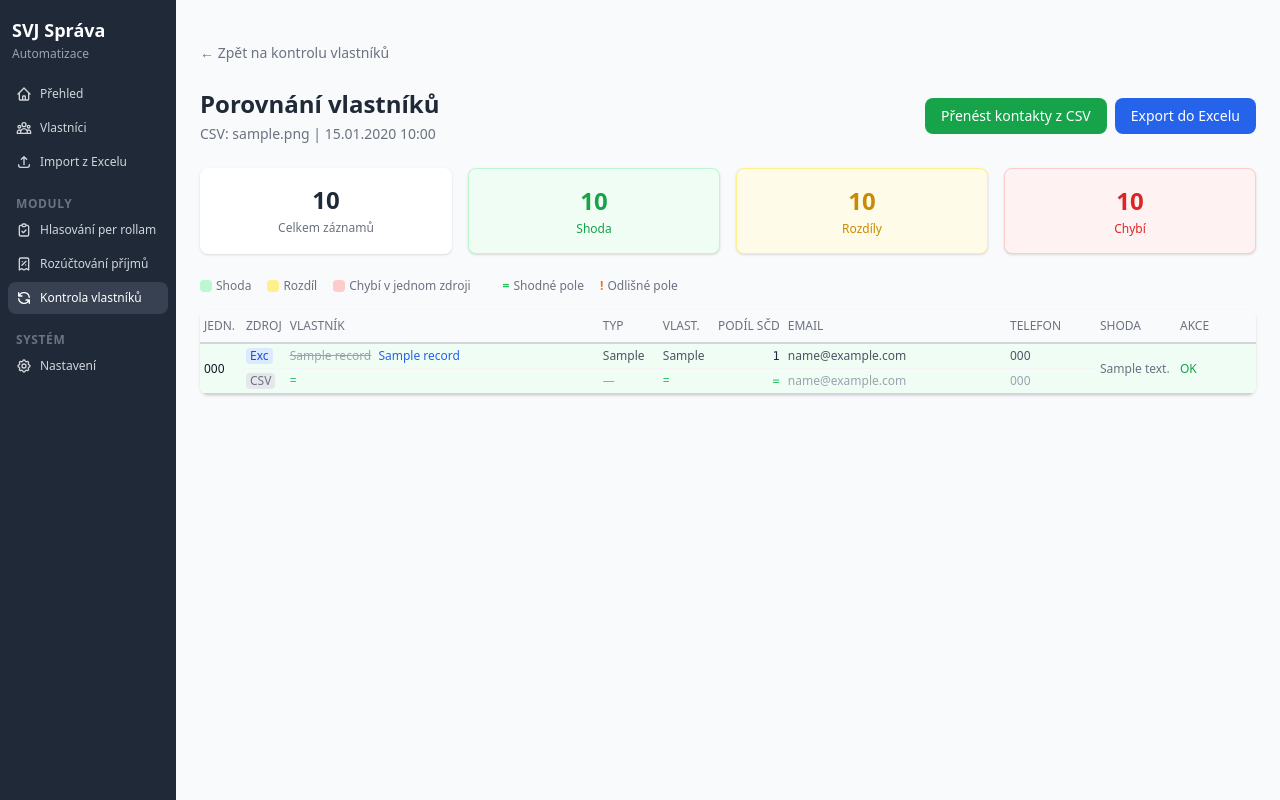
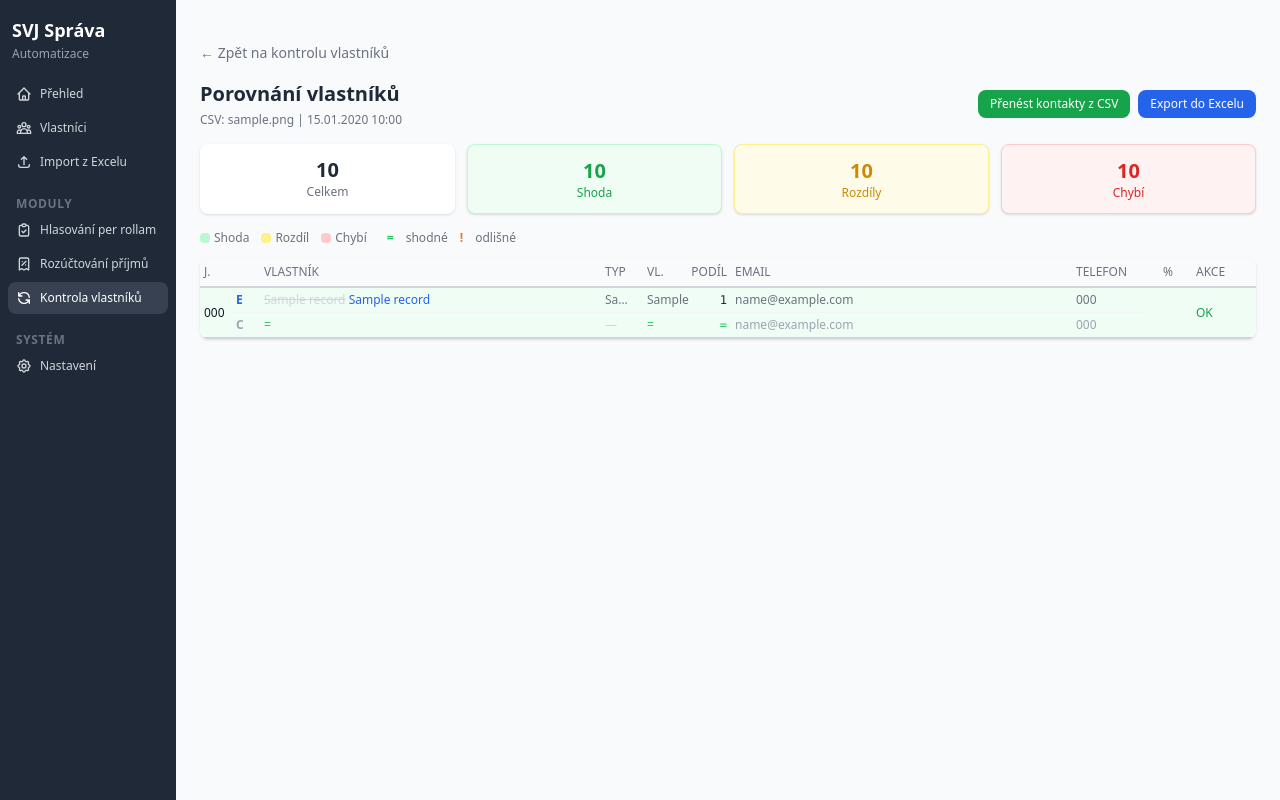
Before and after one commit to Martin-Cookie/SVJ, a FastAPI app: page /synchronizace/1 in a window 1280 px wide. Run offline with FastAPI, Linux system fonts and the light colour scheme; tables that the repository leaves empty hold one stand-in row (values such as "Sample post"); some libraries are stand-ins or nearby versions.

Commit message:
Zúžení sloupců a inteligentní porovnání jmen
- Výrazně zúžené sloupce tabulky porovnání (menší colgroup šířky)
- Zdroj označen jedním písmenem E/C místo štítku
- Shoda zobrazena jako % v kompaktním sloupci
- Porovnání jmen: split na čárky i středníky, set-based overlap
  ignorující pořadí (Excel: "Jan Novák; Eva Nováková" = CSV:
  "Nováková Eva, Novák Jan" → 100% shoda)
- Odstraněn formulář pro ruční opravu z kompaktní verze

Co-Authored-By: Claude Opus 4.6 <noreply@anthropic.com>

```diff
--- a/app/templates/partials/sync_row.html
+++ b/app/templates/partials/sync_row.html
@@ -1,98 +1,61 @@
 {% set bg_class %}{% if record.resolution.value == 'accepted' %}bg-green-50{% elif record.resolution.value == 'rejected' %}bg-gray-50{% elif record.status.value == 'match' %}bg-green-50{% elif record.status.value == 'difference' %}bg-yellow-50{% else %}bg-red-50{% endif %}{% endset %}
-{# Compare fields for match/diff indicators #}
-{% set podil_match = record.excel_podil_scd and record.csv_share and record.excel_podil_scd == record.csv_share %}
+{% set name_ok = record.status.value == 'match' %}
+{% set podil_ok = record.excel_podil_scd and record.csv_share and record.excel_podil_scd == record.csv_share %}
 {% set podil_diff = record.excel_podil_scd and record.csv_share and record.excel_podil_scd != record.csv_share %}
-{% set email_match = record.csv_email and record.csv_email == (record.csv_email or '') %}
-{% set phone_match = record.csv_phone and record.csv_phone == (record.csv_phone or '') %}
+{# Extract match percentage from match_details like "Shoda jmen: 85%" #}
+{% set pct = record.match_details.split(':')[1].split('|')[0].strip() if record.match_details and ':' in record.match_details else '' %}
 <tbody id="sync-{{ record.id }}">
-    <!-- Row 1: Excel data -->
     <tr class="{{ bg_class }} border-b border-gray-100">
-        <td class="px-1 py-1 font-medium text-gray-900 whitespace-nowrap" rowspan="2">{{ record.unit_number }}</td>
-        <td class="px-1 py-1">
-            <span class="inline-flex px-1 py-0.5 font-medium bg-blue-100 text-blue-700 rounded leading-none">Exc</span>
-        </td>
-        <td class="px-1 py-1 text-gray-800 truncate">
+        <td class="px-1 py-1 font-medium text-gray-900" rowspan="2">{{ record.unit_number }}</td>
+        <td class="px-1 py-1"><span class="text-blue-600 font-semibold">E</span></td>
+        <td class="px-1 py-1 text-gray-800 truncate" title="{{ record.excel_owner_name or '' }}">
             {% if record.admin_corrected_name %}
-            <span class="line-through text-gray-400">{{ record.excel_owner_name or '—' }}</span>
-            <span class="text-blue-600 font-medium ml-1">{{ record.admin_corrected_name }}</span>
+            <span class="line-through text-gray-300">{{ record.excel_owner_name or '—' }}</span>
+            <span class="text-blue-600 font-medium">{{ record.admin_corrected_name }}</span>
             {% else %}
             {{ record.excel_owner_name or '—' }}
             {% endif %}
         </td>
-        <td class="px-1 py-1 text-gray-600 whitespace-nowrap">{{ record.excel_space_type or '—' }}</td>
-        <td class="px-1 py-1 text-gray-600 whitespace-nowrap">{{ record.excel_ownership_type or '—' }}</td>
-        <td class="px-1 py-1 text-gray-800 text-right font-mono whitespace-nowrap">
-            {% if record.excel_podil_scd %}{{ "{:,}".format(record.excel_podil_scd).replace(",", " ") }}{% else %}—{% endif %}
-        </td>
-        <td class="px-1 py-1 text-gray-600 truncate">{{ record.csv_email or '—' }}</td>
-        <td class="px-1 py-1 text-gray-600 whitespace-nowrap">{{ record.csv_phone or '—' }}</td>
-        <td class="px-1 py-1 text-gray-500" rowspan="2">{{ record.match_details or '' }}</td>
+        <td class="px-1 py-1 text-gray-500 truncate">{{ record.excel_space_type or '—' }}</td>
+        <td class="px-1 py-1 text-gray-500">{{ record.excel_ownership_type or '—' }}</td>
+        <td class="px-1 py-1 text-gray-800 text-right font-mono whitespace-nowrap">{% if record.excel_podil_scd %}{{ "{:,}".format(record.excel_podil_scd).replace(",", " ") }}{% else %}—{% endif %}</td>
+        <td class="px-1 py-1 text-gray-500 truncate" title="{{ record.csv_email or '' }}">{{ record.csv_email or '—' }}</td>
+        <td class="px-1 py-1 text-gray-500 whitespace-nowrap">{{ record.csv_phone or '—' }}</td>
+        <td class="px-1 py-1 text-center font-medium whitespace-nowrap {% if name_ok %}text-green-600{% else %}text-orange-500{% endif %}" rowspan="2">{{ pct }}</td>
         <td class="px-1 py-1" rowspan="2">
             {% if record.resolution.value == 'pending' and record.status.value != 'match' %}
-            <div class="flex flex-col gap-1">
-                <div class="flex gap-1">
-                    <button hx-post="/synchronizace/{{ record.session_id }}/prijmout/{{ record.id }}"
-                            hx-target="#sync-{{ record.id }}" hx-swap="outerHTML"
-                            class="px-1.5 py-0.5 bg-green-500 text-white rounded hover:bg-green-600">OK</button>
-                    <button hx-post="/synchronizace/{{ record.session_id }}/odmitnout/{{ record.id }}"
-                            hx-target="#sync-{{ record.id }}" hx-swap="outerHTML"
-                            class="px-1.5 py-0.5 bg-red-500 text-white rounded hover:bg-red-600">Ne</button>
-                </div>
-                <form hx-post="/synchronizace/{{ record.session_id }}/upravit/{{ record.id }}"
-                      hx-target="#sync-{{ record.id }}" hx-swap="outerHTML"
-                      class="flex gap-1">
-                    <input type="text" name="corrected_name" placeholder="Opravit..."
-                           class="border border-gray-300 rounded px-1 py-0.5 w-20">
-                    <button type="submit" class="px-1 py-0.5 bg-blue-500 text-white rounded hover:bg-blue-600">OK</button>
-                </form>
+            <div class="flex gap-0.5">
+                <button hx-post="/synchronizace/{{ record.session_id }}/prijmout/{{ record.id }}"
+                        hx-target="#sync-{{ record.id }}" hx-swap="outerHTML"
+                        class="px-1 py-0.5 bg-green-500 text-white rounded hover:bg-green-600">OK</button>
+                <button hx-post="/synchronizace/{{ record.session_id }}/odmitnout/{{ record.id }}"
+                        hx-target="#sync-{{ record.id }}" hx-swap="outerHTML"
+                        class="px-1 py-0.5 bg-red-500 text-white rounded hover:bg-red-600">Ne</button>
             </div>
             {% elif record.resolution.value == 'accepted' %}
             <span class="text-green-600 font-medium">OK</span>
             {% elif record.resolution.value == 'rejected' %}
-            <span class="text-gray-500 font-medium">Odmítnuto</span>
+            <span class="text-gray-400">Odm.</span>
             {% elif record.resolution.value == 'manual_edit' %}
-            <span class="text-blue-600 font-medium">Upraveno</span>
+            <span class="text-blue-600">Upr.</span>
             {% else %}
             <span class="text-green-600">OK</span>
             {% endif %}
         </td>
     </tr>
-    <!-- Row 2: CSV data — match indicators -->
     <tr class="{{ bg_class }} border-b-2 border-gray-300">
-        <td class="px-1 py-1">
-            <span class="inline-flex px-1 py-0.5 font-medium bg-gray-200 text-gray-500 rounded leading-none">CSV</span>
+        <td class="px-1 py-1"><span class="text-gray-400 font-semibold">C</span></td>
+        <td class="px-1 py-1 truncate {% if name_ok %}text-green-500{% else %}text-orange-500{% endif %}" title="{{ record.csv_owner_name or '' }}">
+            {% if name_ok %}<span>=</span>{% else %}{{ record.csv_owner_name or '—' }}{% endif %}
         </td>
-        <td class="px-1 py-1 truncate {% if record.status.value == 'match' %}text-green-500{% elif record.csv_owner_name and record.excel_owner_name and record.csv_owner_name != record.excel_owner_name %}text-orange-500{% else %}text-gray-400{% endif %}">
-            {% if record.status.value == 'match' %}
-            <span title="{{ record.csv_owner_name }}">=</span>
-            {% else %}
-            {{ record.csv_owner_name or '—' }}
-            {% endif %}
+        <td class="px-1 py-1 text-gray-300">—</td>
+        <td class="px-1 py-1 {% if record.csv_ownership_type and record.excel_ownership_type and record.csv_ownership_type == record.excel_ownership_type %}text-green-500{% elif record.csv_ownership_type and record.excel_ownership_type and record.csv_ownership_type != record.excel_ownership_type %}text-orange-500{% else %}text-gray-400{% endif %}">
+            {% if record.csv_ownership_type and record.excel_ownership_type and record.csv_ownership_type == record.excel_ownership_type %}={% else %}{{ record.csv_ownership_type or '—' }}{% endif %}
         </td>
-        <td class="px-1 py-1 text-gray-400">—</td>
-        <td class="px-1 py-1 whitespace-nowrap {% if record.csv_ownership_type and record.excel_ownership_type and record.csv_ownership_type == record.excel_ownership_type %}text-green-500{% elif record.csv_ownership_type and record.excel_ownership_type and record.csv_ownership_type != record.excel_ownership_type %}text-orange-500{% else %}text-gray-400{% endif %}">
-            {% if record.csv_ownership_type and record.excel_ownership_type and record.csv_ownership_type == record.excel_ownership_type %}
-            <span title="{{ record.csv_ownership_type }}">=</span>
-            {% else %}
-            {{ record.csv_ownership_type or '—' }}
-            {% endif %}
+        <td class="px-1 py-1 text-right font-mono whitespace-nowrap {% if podil_ok %}text-green-500{% elif podil_diff %}text-orange-500 font-bold{% else %}text-gray-400{% endif %}">
+            {% if podil_ok %}={% elif record.csv_share %}{{ "{:,}".format(record.csv_share).replace(",", " ") }}{% else %}—{% endif %}
         </td>
-        <td class="px-1 py-1 text-right font-mono whitespace-nowrap {% if podil_match %}text-green-500{% elif podil_diff %}text-orange-500 font-bold{% else %}text-gray-400{% endif %}">
-            {% if podil_match %}
-            <span title="{{ record.csv_share }}">=</span>
-            {% elif record.csv_share %}
-            {{ "{:,}".format(record.csv_share).replace(",", " ") }}
-            {% else %}—{% endif %}
-        </td>
-        <td class="px-1 py-1 truncate text-gray-400">
-            {% if record.csv_email %}
-            {{ record.csv_email }}
-            {% else %}—{% endif %}
-        </td>
-        <td class="px-1 py-1 whitespace-nowrap text-gray-400">
-            {% if record.csv_phone %}
-            {{ record.csv_phone }}
-            {% else %}—{% endif %}
-        </td>
+        <td class="px-1 py-1 text-gray-400 truncate">{{ record.csv_email or '—' }}</td>
+        <td class="px-1 py-1 text-gray-400 whitespace-nowrap">{{ record.csv_phone or '—' }}</td>
     </tr>
 </tbody>
--- a/app/templates/sync/compare.html
+++ b/app/templates/sync/compare.html
@@ -2,23 +2,23 @@
 {% block title %}Porovnání - {{ session.csv_filename }}{% endblock %}
 
 {% block content %}
-<div class="mb-6">
+<div class="mb-4">
     <a href="/synchronizace" class="text-sm text-gray-500 hover:text-gray-700">&larr; Zpět na kontrolu vlastníků</a>
 </div>
 
-<div class="flex items-center justify-between mb-6">
+<div class="flex items-center justify-between mb-4">
     <div>
-        <h1 class="text-2xl font-bold text-gray-800">Porovnání vlastníků</h1>
-        <p class="text-sm text-gray-500 mt-1">CSV: {{ session.csv_filename }} | {{ session.created_at.strftime('%d.%m.%Y %H:%M') }}</p>
+        <h1 class="text-xl font-bold text-gray-800">Porovnání vlastníků</h1>
+        <p class="text-xs text-gray-500 mt-1">CSV: {{ session.csv_filename }} | {{ session.created_at.strftime('%d.%m.%Y %H:%M') }}</p>
     </div>
     <div class="flex gap-2">
         <form action="/synchronizace/{{ session.id }}/aplikovat-kontakty" method="post">
-            <button type="submit" class="px-4 py-2 bg-green-600 text-white rounded-lg hover:bg-green-700 text-sm font-medium">
+            <button type="submit" class="px-3 py-1.5 bg-green-600 text-white rounded-lg hover:bg-green-700 text-xs font-medium">
                 Přenést kontakty z CSV
             </button>
         </form>
         <form action="/synchronizace/{{ session.id }}/exportovat" method="post">
-            <button type="submit" class="px-4 py-2 bg-blue-600 text-white rounded-lg hover:bg-blue-700 text-sm font-medium">
+            <button type="submit" class="px-3 py-1.5 bg-blue-600 text-white rounded-lg hover:bg-blue-700 text-xs font-medium">
                 Export do Excelu
             </button>
         </form>
@@ -26,61 +26,61 @@
 </div>
 
 <!-- Stats -->
-<div class="grid grid-cols-4 gap-4 mb-6">
-    <div class="bg-white rounded-lg shadow p-4 text-center">
-        <p class="text-2xl font-bold text-gray-800">{{ session.total_records }}</p>
-        <p class="text-xs text-gray-500 mt-1">Celkem záznamů</p>
+<div class="grid grid-cols-4 gap-3 mb-4">
+    <div class="bg-white rounded-lg shadow p-3 text-center">
+        <p class="text-xl font-bold text-gray-800">{{ session.total_records }}</p>
+        <p class="text-xs text-gray-500">Celkem</p>
     </div>
-    <div class="bg-green-50 rounded-lg shadow p-4 text-center border border-green-200">
-        <p class="text-2xl font-bold text-green-600">{{ session.total_matches }}</p>
-        <p class="text-xs text-green-600 mt-1">Shoda</p>
+    <div class="bg-green-50 rounded-lg shadow p-3 text-center border border-green-200">
+        <p class="text-xl font-bold text-green-600">{{ session.total_matches }}</p>
+        <p class="text-xs text-green-600">Shoda</p>
     </div>
-    <div class="bg-yellow-50 rounded-lg shadow p-4 text-center border border-yellow-200">
-        <p class="text-2xl font-bold text-yellow-600">{{ session.total_differences }}</p>
-        <p class="text-xs text-yellow-600 mt-1">Rozdíly</p>
+    <div class="bg-yellow-50 rounded-lg shadow p-3 text-center border border-yellow-200">
+        <p class="text-xl font-bold text-yellow-600">{{ session.total_differences }}</p>
+        <p class="text-xs text-yellow-600">Rozdíly</p>
     </div>
-    <div class="bg-red-50 rounded-lg shadow p-4 text-center border border-red-200">
-        <p class="text-2xl font-bold text-red-600">{{ session.total_missing }}</p>
-        <p class="text-xs text-red-600 mt-1">Chybí</p>
+    <div class="bg-red-50 rounded-lg shadow p-3 text-center border border-red-200">
+        <p class="text-xl font-bold text-red-600">{{ session.total_missing }}</p>
+        <p class="text-xs text-red-600">Chybí</p>
     </div>
 </div>
 
 <!-- Legend -->
-<div class="flex gap-4 mb-4 text-xs text-gray-500">
-    <span class="flex items-center gap-1"><span class="w-3 h-3 rounded bg-green-200 inline-block"></span> Shoda</span>
-    <span class="flex items-center gap-1"><span class="w-3 h-3 rounded bg-yellow-200 inline-block"></span> Rozdíl</span>
-    <span class="flex items-center gap-1"><span class="w-3 h-3 rounded bg-red-200 inline-block"></span> Chybí v jednom zdroji</span>
-    <span class="flex items-center gap-1 ml-4"><span class="text-green-500 font-bold">=</span> Shodné pole</span>
-    <span class="flex items-center gap-1"><span class="text-orange-500 font-bold">!</span> Odlišné pole</span>
+<div class="flex gap-3 mb-3 text-xs text-gray-500">
+    <span class="flex items-center gap-1"><span class="w-2.5 h-2.5 rounded bg-green-200 inline-block"></span> Shoda</span>
+    <span class="flex items-center gap-1"><span class="w-2.5 h-2.5 rounded bg-yellow-200 inline-block"></span> Rozdíl</span>
+    <span class="flex items-center gap-1"><span class="w-2.5 h-2.5 rounded bg-red-200 inline-block"></span> Chybí</span>
+    <span class="flex items-center gap-1 ml-2 text-green-500 font-bold">=</span><span class="text-xs text-gray-500">shodné</span>
+    <span class="text-orange-500 font-bold">!</span><span class="text-xs text-gray-500">odlišné</span>
 </div>
 
 <!-- Comparison table -->
 <div class="bg-white rounded-lg shadow overflow-hidden">
-    <table class="min-w-full text-xs" style="table-layout:fixed">
+    <table class="w-full text-xs" style="table-layout:fixed">
         <colgroup>
+            <col style="width:32px">
+            <col style="width:28px">
+            <col>
             <col style="width:42px">
-            <col style="width:40px">
+            <col style="width:36px">
+            <col style="width:52px">
             <col>
-            <col style="width:60px">
-            <col style="width:55px">
-            <col style="width:70px">
-            <col>
-            <col style="width:90px">
-            <col style="width:80px">
-            <col style="width:80px">
+            <col style="width:72px">
+            <col style="width:48px">
+            <col style="width:64px">
         </colgroup>
         <thead class="bg-gray-50 border-b-2 border-gray-300">
             <tr>
-                <th class="px-1 py-2 text-left font-medium text-gray-500 uppercase">Jedn.</th>
-                <th class="px-1 py-2 text-left font-medium text-gray-500 uppercase">Zdroj</th>
-                <th class="px-1 py-2 text-left font-medium text-gray-500 uppercase">Vlastník</th>
-                <th class="px-1 py-2 text-left font-medium text-gray-500 uppercase">Typ</th>
-                <th class="px-1 py-2 text-left font-medium text-gray-500 uppercase">Vlast.</th>
-                <th class="px-1 py-2 text-right font-medium text-gray-500 uppercase whitespace-nowrap">Podíl SČD</th>
-                <th class="px-1 py-2 text-left font-medium text-gray-500 uppercase">Email</th>
-                <th class="px-1 py-2 text-left font-medium text-gray-500 uppercase">Telefon</th>
-                <th class="px-1 py-2 text-left font-medium text-gray-500 uppercase">Shoda</th>
-                <th class="px-1 py-2 text-left font-medium text-gray-500 uppercase">Akce</th>
+                <th class="px-1 py-1.5 text-left font-medium text-gray-500 uppercase">J.</th>
+                <th class="px-1 py-1.5 text-left font-medium text-gray-500 uppercase"></th>
+                <th class="px-1 py-1.5 text-left font-medium text-gray-500 uppercase">Vlastník</th>
+                <th class="px-1 py-1.5 text-left font-medium text-gray-500 uppercase">Typ</th>
+                <th class="px-1 py-1.5 text-left font-medium text-gray-500 uppercase">Vl.</th>
+                <th class="px-1 py-1.5 text-right font-medium text-gray-500 uppercase">Podíl</th>
+                <th class="px-1 py-1.5 text-left font-medium text-gray-500 uppercase">Email</th>
+                <th class="px-1 py-1.5 text-left font-medium text-gray-500 uppercase">Telefon</th>
+                <th class="px-1 py-1.5 text-center font-medium text-gray-500 uppercase">%</th>
+                <th class="px-1 py-1.5 text-left font-medium text-gray-500 uppercase">Akce</th>
             </tr>
         </thead>
         {% for record in records %}
```
Also changed, not shown: app/services/csv_comparator.py (+6 -4 lines).
